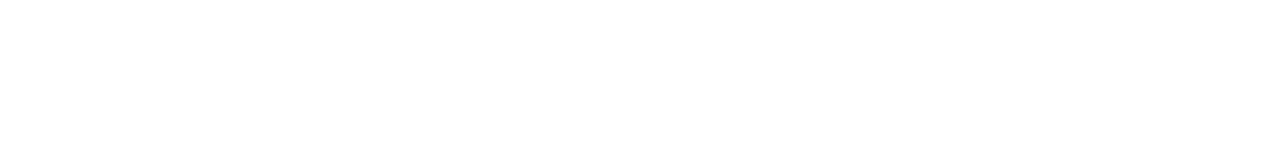
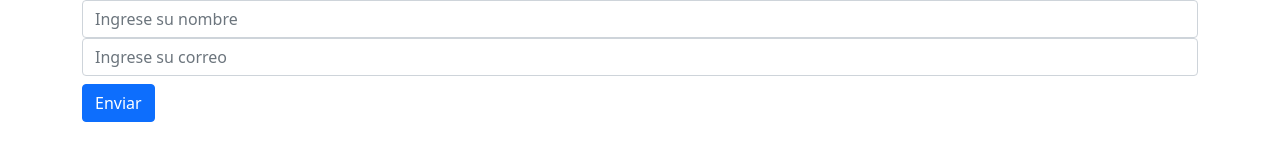
Before and after one commit to volta2016/ECMASCRIPT, a plain HTML site: page src/Formularios/regexp/index.html in a window 1280 px wide. Drawn offline with nearby package versions, Linux system fonts and the light colour scheme.

Commit message:
[js]validacion-de-form

```diff
--- a/src/Formularios/regexp/index.html
+++ b/src/Formularios/regexp/index.html
@@ -5,8 +5,45 @@
     <meta http-equiv="X-UA-Compatible" content="IE=edge" />
     <meta name="viewport" content="width=device-width, initial-scale=1.0" />
     <title>Document</title>
+    <link
+      href="https://cdn.jsdelivr.net/npm/bootstrap@5.1.3/dist/css/bootstrap.min.css"
+      rel="stylesheet"
+      integrity="sha384-1BmE4kWBq78iYhFldvKuhfTAU6auU8tT94WrHftjDbrCEXSU1oBoqyl2QvZ6jIW3"
+      crossorigin="anonymous"
+    />
   </head>
   <body>
+    <div class="container">
+      <form id="formulario">
+        <input
+          class="form-control mb-"
+          name="userName"
+          placeholder="Ingrese su nombre"
+          autocomplete="of"
+          id="userName"
+          type="text"
+          required
+          pattern="^[A-Za-zÑñÁáÉéÍíÓóÚúÜü\s]+$"
+          title="Solo letras"
+          minlength="3"
+          maxlength="10"
+        />
+        <input
+          class="form-control mb-2"
+          name="userEmail"
+          placeholder="Ingrese su correo"
+          id="userEmail"
+          autocomplete="off"
+          type="email"
+          required
+          pattern="^[a-z0-9]+(\.[_a-z0-9]+)*@[a-z0-9-]+(\.[a-z0-9-]+)*(\.[a-z]{2,15})$"
+          title="Ingresa un email válido"
+        />
+        <button class="btn btn-primary" type="submit">Enviar</button>
+      </form>
+    </div>
+
+    <!-- <script src="./app.js"></script> -->
     <script src="./app.js"></script>
   </body>
 </html>
```
Also changed, not shown: 2 other files.
